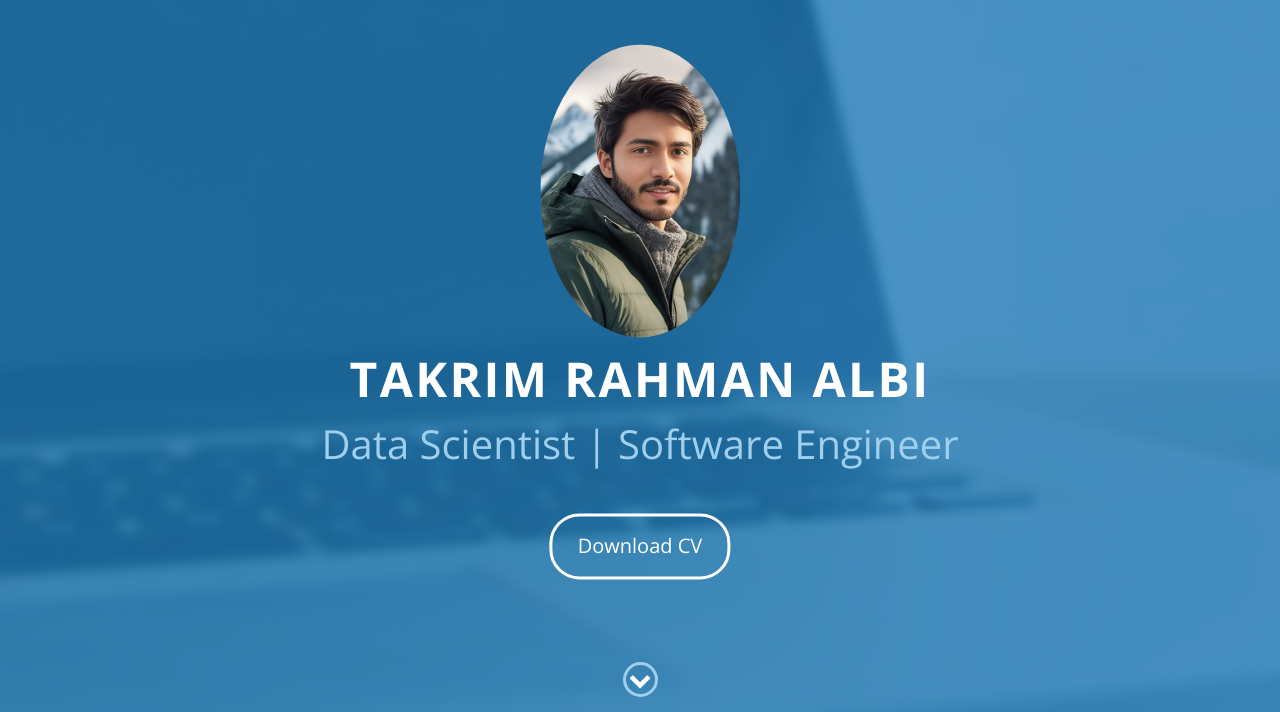
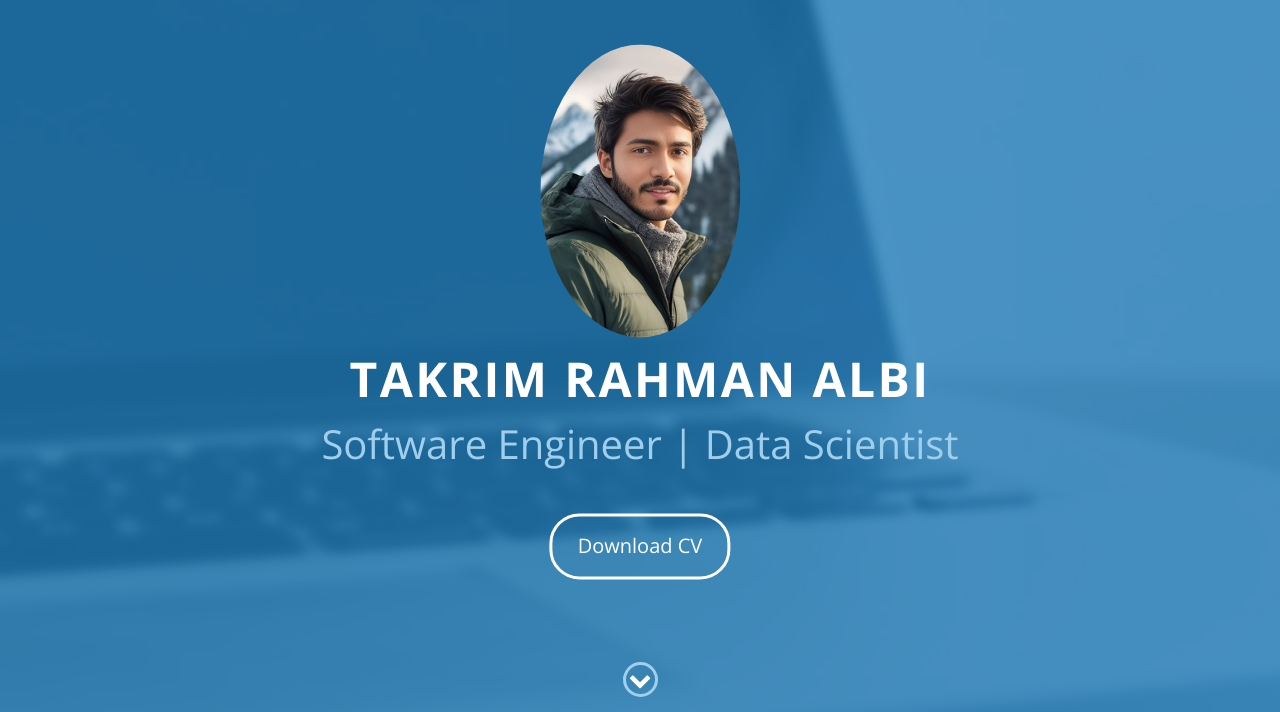
Before and after one commit to Alvi-Rahman/Alvi-Rahman.github.io, a website: page index.html in a window 1280 px wide. Shown: the part 88-800 px from the top of the page. Drawn offline with nearby package versions, Linux system fonts and the light colour scheme.

```diff
--- a/index.html
+++ b/index.html
@@ -127,7 +127,7 @@
         <div id="lead-content">
             <img src="images/profile_pic.jpg" alt="Avatar" style="border-radius: 50%; width: 200px;">
             <h1 style="margin-top: 20px;">Takrim Rahman Albi</h1>
-            <h2 style="margin-top: 20px; font-size: 2em;">Data Scientist | Software Engineer</h2>
+            <h2 style="margin-top: 20px; font-size: 2em;">Software Engineer | Data Scientist</h2>
             <!-- <h4 style="display: inline-block; font-weight: 800;">Email : </h4>&nbsp;<h4 style="display: inline-block; color: #FFFFFF; margin-top: 20px;">takrim.rahman.albi@g.bracu.ac.bd</h4> -->
             <!-- <div>
                 <ul class="social-icons">
```
